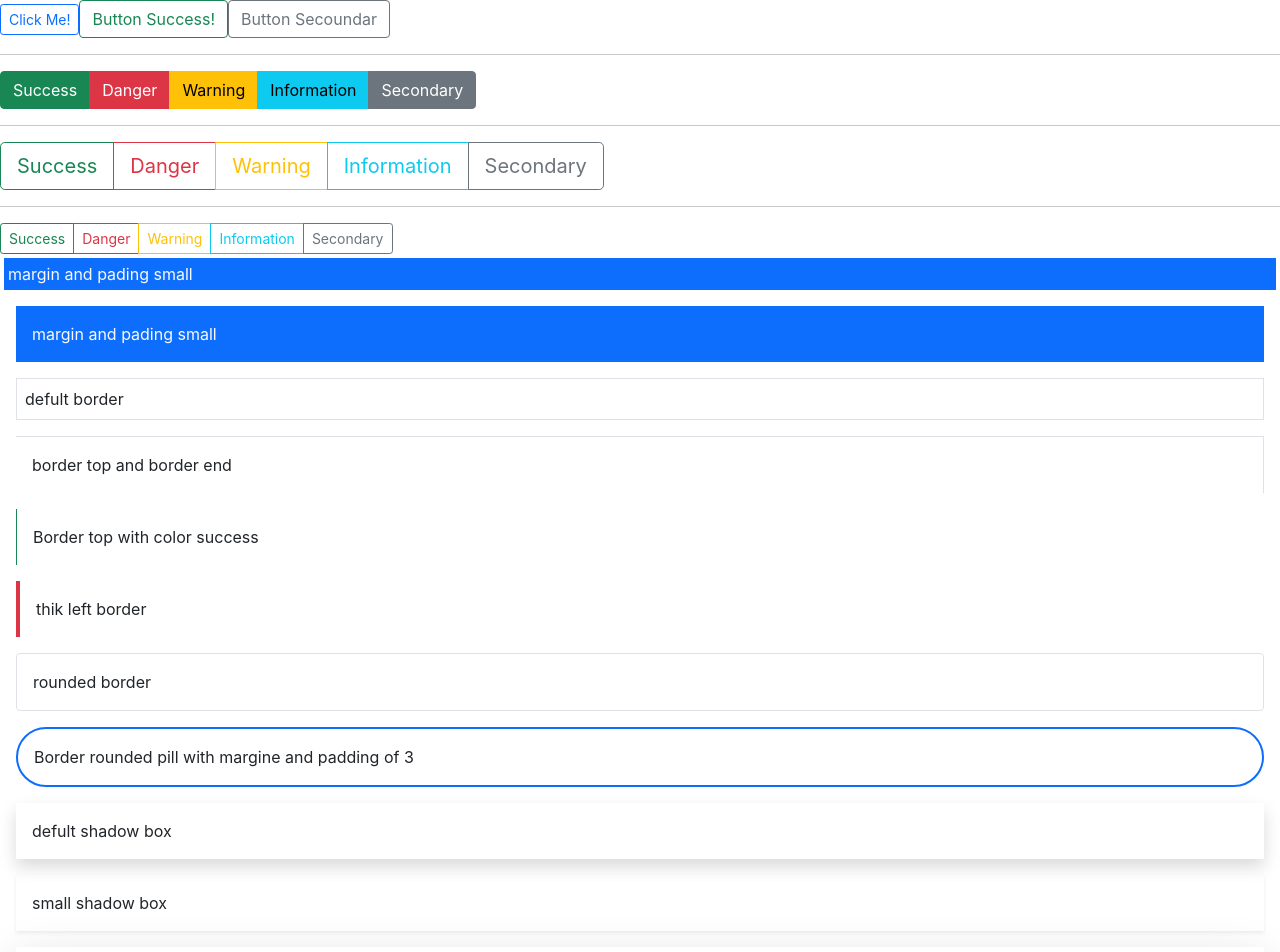
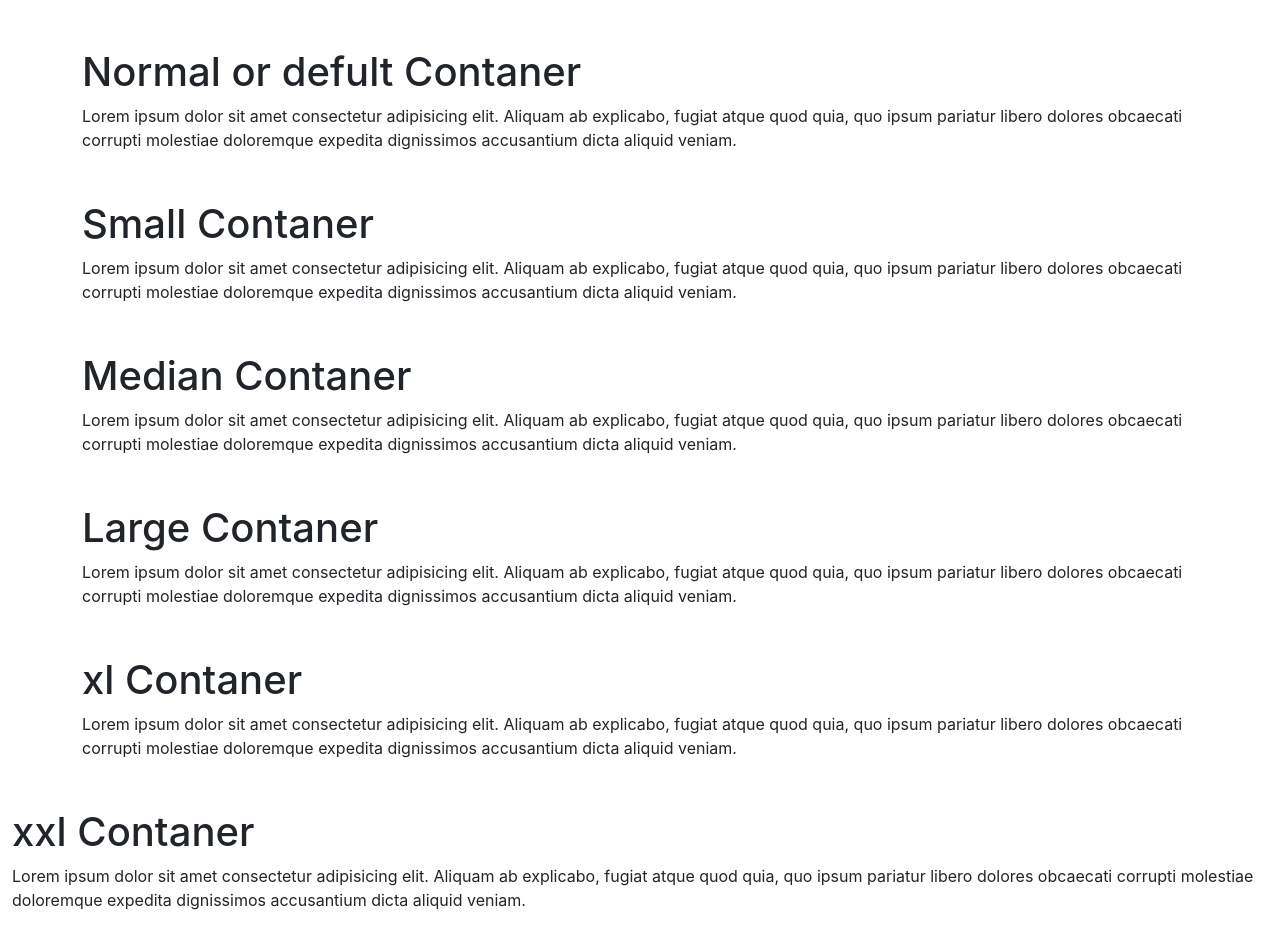
Before and after one commit to jaykishor-chauhan/Bootstrap-5, a React (Create React App) app: page / in a window 1280 px wide. Shown: the top 952 px of the page. Built offline with nearby package versions, Linux system fonts and the light colour scheme.

Commit message:
Conainer class utility commii

```diff
--- a/src/App.js
+++ b/src/App.js
@@ -1,14 +1,16 @@
 import './App.css';
-import Button from './Button';
-import Tutorial03 from './Tutorial03';
+import Container from './Container';
+// import Button from './Button';
+// import Tutorial03 from './Tutorial03';
 // import Tutorial01 from './Tutorial01';
 
 function App() {
   return (
     <div className="">
       {/* <Tutorial01 /> */}
-      <Button/>
-      <Tutorial03/>
+      {/* <Button/> */}
+      {/* <Tutorial03/> */}
+      <Container />
     </div>
   );
 }
--- /dev/null
+++ b/src/Container.js
@@ -0,0 +1,38 @@
+import React from 'react'
+
+function Container() {
+  return (
+    <div>
+      <div className="container my-5">
+        <h1>Normal or defult Contaner</h1>
+        <p>Lorem ipsum dolor sit amet consectetur adipisicing elit. Aliquam ab explicabo, fugiat atque quod quia, quo ipsum pariatur libero dolores obcaecati corrupti molestiae doloremque expedita dignissimos accusantium dicta aliquid veniam.</p>
+      </div>
+      <div className="container-sm my-5">
+        <h1>Small Contaner</h1>
+        <p>Lorem ipsum dolor sit amet consectetur adipisicing elit. Aliquam ab explicabo, fugiat atque quod quia, quo ipsum pariatur libero dolores obcaecati corrupti molestiae doloremque expedita dignissimos accusantium dicta aliquid veniam.</p>
+      </div>
+      <div className="container-md my-5">
+        <h1>Median Contaner</h1>
+        <p>Lorem ipsum dolor sit amet consectetur adipisicing elit. Aliquam ab explicabo, fugiat atque quod quia, quo ipsum pariatur libero dolores obcaecati corrupti molestiae doloremque expedita dignissimos accusantium dicta aliquid veniam.</p>
+      </div>
+      <div className="container-lg my-5">
+        <h1>Large Contaner</h1>
+        <p>Lorem ipsum dolor sit amet consectetur adipisicing elit. Aliquam ab explicabo, fugiat atque quod quia, quo ipsum pariatur libero dolores obcaecati corrupti molestiae doloremque expedita dignissimos accusantium dicta aliquid veniam.</p>
+      </div>
+      <div className="container-xl my-5">
+        <h1>xl Contaner</h1>
+        <p>Lorem ipsum dolor sit amet consectetur adipisicing elit. Aliquam ab explicabo, fugiat atque quod quia, quo ipsum pariatur libero dolores obcaecati corrupti molestiae doloremque expedita dignissimos accusantium dicta aliquid veniam.</p>
+      </div>
+      <div className="container-xxl my-5">
+        <h1>xxl Contaner</h1>
+        <p>Lorem ipsum dolor sit amet consectetur adipisicing elit. Aliquam ab explicabo, fugiat atque quod quia, quo ipsum pariatur libero dolores obcaecati corrupti molestiae doloremque expedita dignissimos accusantium dicta aliquid veniam.</p>
+      </div>
+      <div className="container-fluid my-5">
+        <h1>Fluid Contaner</h1>
+        <p>Lorem ipsum dolor sit amet consectetur adipisicing elit. Aliquam ab explicabo, fugiat atque quod quia, quo ipsum pariatur libero dolores obcaecati corrupti molestiae doloremque expedita dignissimos accusantium dicta aliquid veniam.</p>
+      </div>
+    </div>
+  )
+}
+
+export default Container
```
